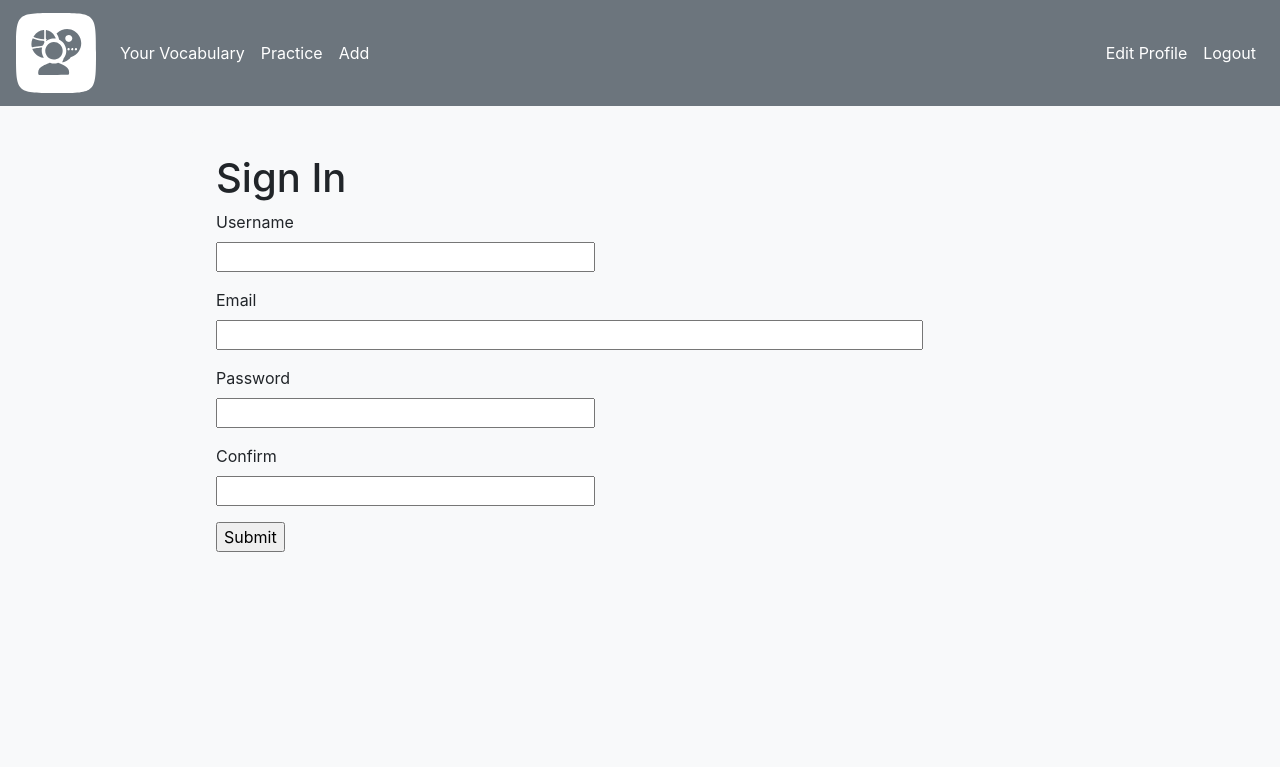
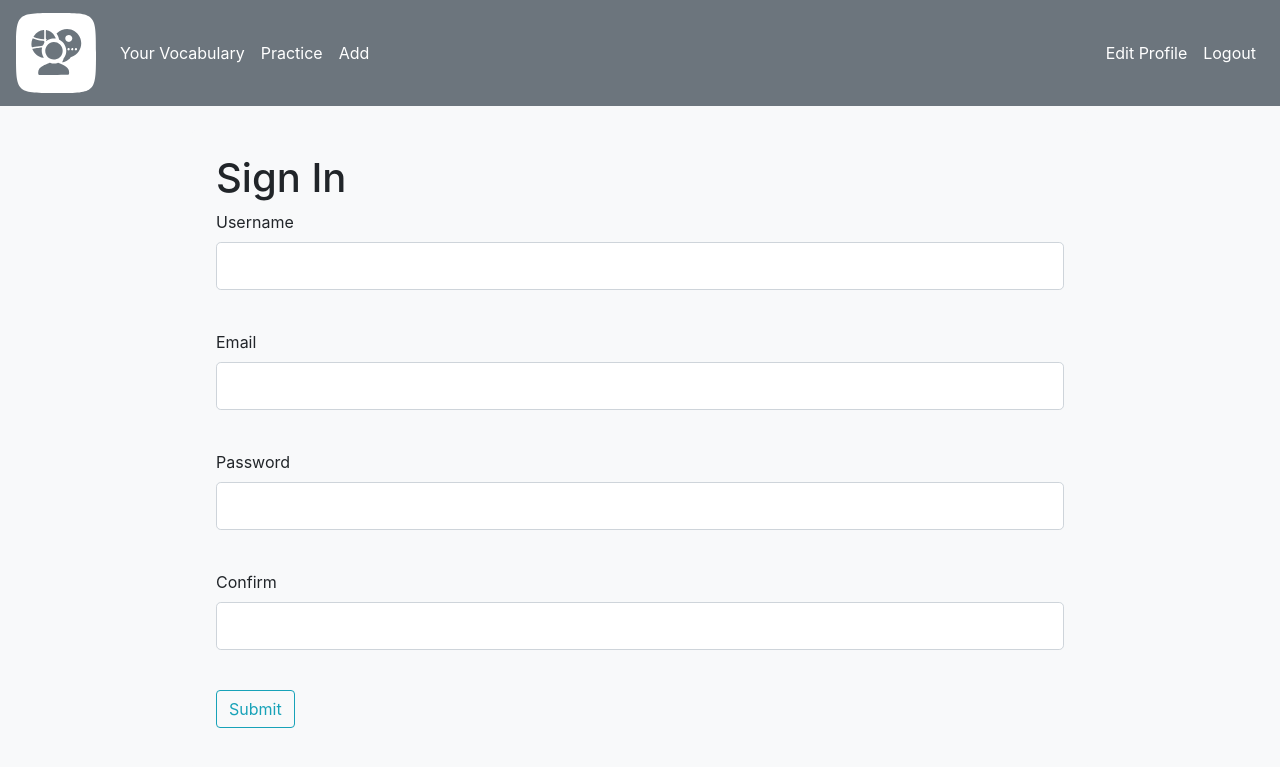
Before and after one commit to julianzulehner/polyglotpivot, a Python web app: template app/templates/register.html in a window 1280 px wide. Shown: the top 767 px of the page. Run offline with Jinja, Linux system fonts and the light colour scheme; the template is opened without the code that fills it, so the values that code supplies are empty, except form fields; tables that the repository leaves empty hold one stand-in row (values such as "Sample post"); form fields are guessed from the names that the template uses; some libraries are stand-ins or nearby versions.

Commit message:
First Version MVP

```diff
--- a/app/templates/_post.html
+++ b/app/templates/_post.html
@@ -1,7 +1,8 @@
 <tr>
     <!-- <td><img src="{{ post.author.avatar(60) }}"></td> -->
     <td>
-        <a href="{{ url_for('user', username=post.author.username) }}"><span class="badge badge-primary">{{ post.author.username }}</span></a>
+        <a href="#"><span class="badge badge-primary">{{ post.author.username }}</span></a>
+        <!-- TODO Repair the link to user <a href="{{ url_for('user', username=post.author.username) }}"><span class="badge badge-primary">{{ post.author.username }}</span></a> -->
     </td>
     <td>
         {{ post.body }}
--- a/app/templates/base.html
+++ b/app/templates/base.html
@@ -23,13 +23,13 @@
               {% if current_user.is_anonymous %}
               {% else %}
               <li class="nav-item active">
-                <a class="nav-link text-white" href="#">Your Vocabulary</a>
+                <a class="nav-link text-white" href="{{url_for('vocabulary')}}">Your Vocabulary</a>
               </li>
               <li class="nav-item active">
-                <a class="nav-link text-white" href="#">Practice</a>
+                <a class="nav-link text-white" href="{{url_for('practice')}}">Practice</a>
               </li>
               <li class="nav-item">
-                <a class="nav-link text-white" href="#">Add</a>
+                <a class="nav-link text-white" href="{{url_for('add_vocable')}}">Add</a>
               </li>
               {% endif %}
             </ul>
@@ -38,17 +38,17 @@
             <ul class="navbar-nav ml-auto">
               {% if current_user.is_anonymous %}
               <li class="nav-item active">
-                <a class="nav-link text-white" href="#">Login</a>
+                <a class="nav-link text-white" href="{{url_for('login')}}">Login</a>
               </li>
               <li class="nav-item active">
-                <a class="nav-link text-white" href="#">Register</a>
+                <a class="nav-link text-white" href="{{url_for('register')}}">Register</a>
               </li>
               {% else %}
               <li class="nav-item active">
-                <a class="nav-link text-white" href="#">Edit Profile</a>
+                <a class="nav-link text-white" href="{{url_for('edit_profile')}}">Edit Profile</a>
               </li>
               <li class="nav-item active">
-                <a class="nav-link text-white" href="#">Logout</a>
+                <a class="nav-link text-white" href="{{url_for('logout')}}">Logout</a>
               </li>
               {% endif %}
             </ul>
--- a/app/templates/login.html
+++ b/app/templates/login.html
@@ -28,7 +28,7 @@
         <p>
             {{ form.remember_me.label(class="form=control-label")}}
             {{ form.remember_me(class="checkbox")}}
-            <div class="badge text-bg-secondary"><a href="{{ url_for('reset_password_request') }}">Forgot Password?</a></div>
+            <!-- TODO: add forgot password request -->
         </p>
         <p>
             {{ form.submit(class="btn btn-outline-info")}}
--- a/app/templates/register.html
+++ b/app/templates/register.html
@@ -4,35 +4,35 @@
     <form action="" method="post" novalidate>
         {{ form.hidden_tag() }}
         <p>
-            {{ form.username.label }}<br>
-            {{ form.username(size=32)}}<br>
+            {{ form.username.label(class="form-control-label") }}<br>
+            {{ form.username(class="form-control form-control-lg")}}<br>
             {% for error in form.username.errors %}
                 <span style="color: red;">[{{ error}}]</span>
             {% endfor %}
         </p>
         <p>
-            {{ form.email.label }}<br>
-            {{ form.email(size=64)}}<br>
+            {{ form.email.label(class="form-control-label") }}<br>
+            {{ form.email(class="form-control form-control-lg")}}<br>
             {% for error in form.email.errors %}
                 <span style="color: red;">[{{ error}}]</span>
             {% endfor %}
         </p>
         <p>
-            {{ form.password.label }}<br>
-            {{ form.password(size=32)}}<br>
+            {{ form.password.label(class="form-control-label") }}<br>
+            {{ form.password(class="form-control form-control-lg")}}<br>
             {% for error in form.password.errors %}
             <span style="color: red;">[{{ error}}]</span>
             {% endfor %}
         </p>
         <p>
-            {{ form.confirm.label }}<br>
-            {{ form.confirm(size=32)}}<br>
+            {{ form.confirm.label(class="form-control-label") }}<br>
+            {{ form.confirm(class="form-control form-control-lg")}}<br>
             {% for error in form.confirm.errors %}
             <span style="color: red;">[{{ error}}]</span>
             {% endfor %}
         </p>
         <p>
-            {{ form.submit()}}
+            {{ form.submit(class="btn btn-outline-info")}}
         </p>
     </form>
 {% endblock %}
```
